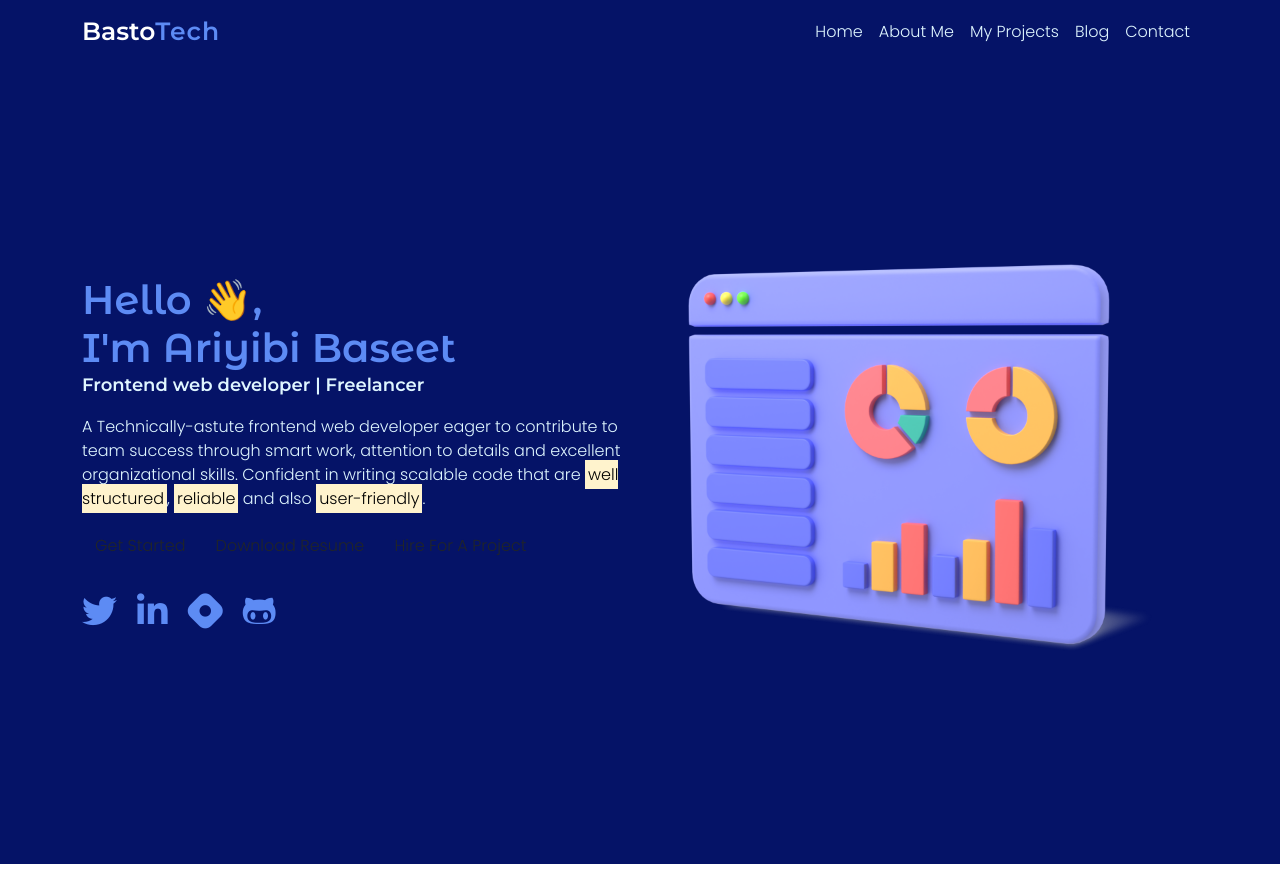
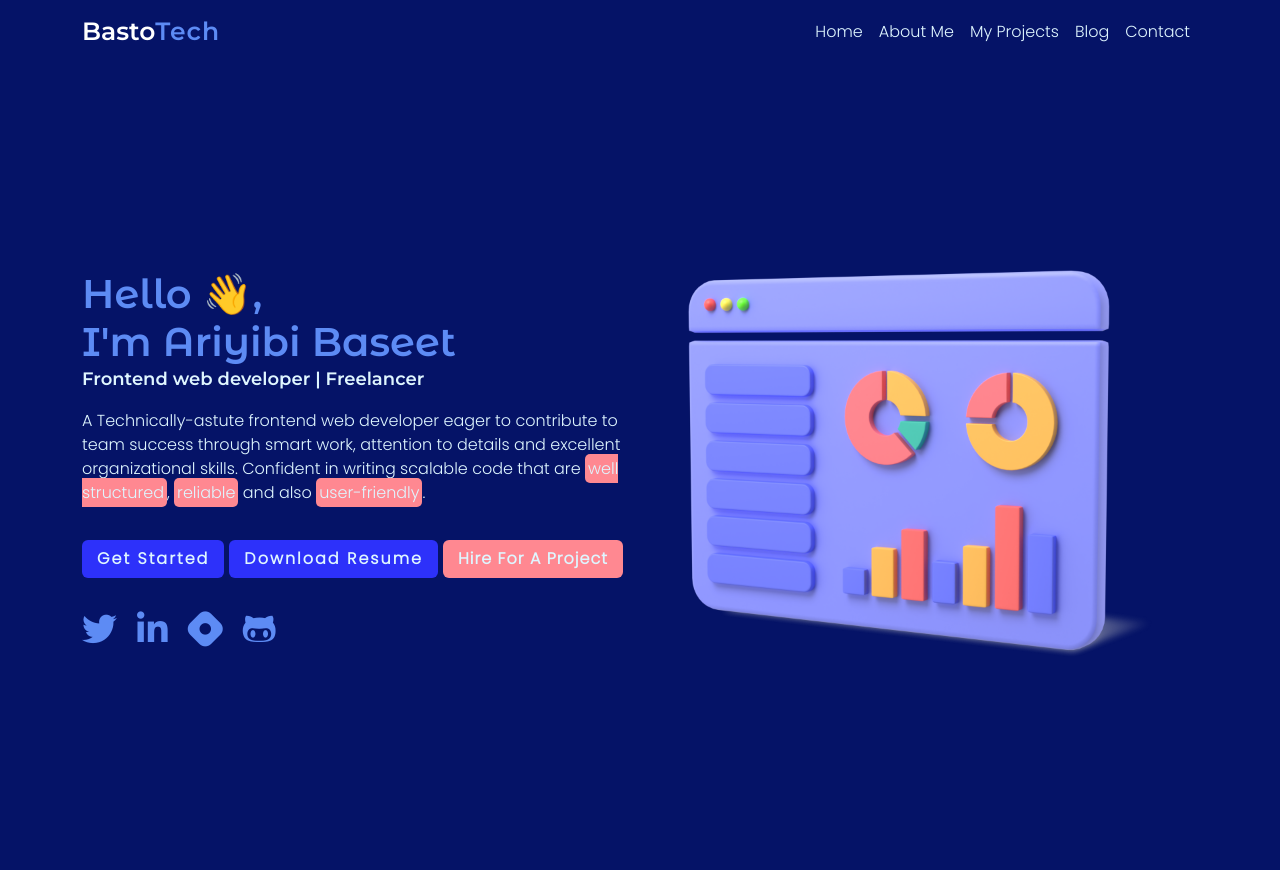
Before and after one commit to Ariyibi-Baseet/Portfolio, a plain HTML site: page index.html in a window 1280 px wide. Drawn offline with nearby package versions, Linux system fonts and the light colour scheme.

Commit message:
style the landing section

```diff
--- a/asset/css/style.css
+++ b/asset/css/style.css
@@ -6,6 +6,8 @@
     --blue:#2D31FA;
     --light-blue:#5D8BF4;
     --lighter-blue:#DFF6FF;
+    --pinky-like:#FF8891;
+    --green-like:#52CAB6;
 }
 
 *{
@@ -14,6 +16,7 @@
 
 body{
     font-size:16px;
+    background-color:var(--deep-blue) !important;
 }
 
 /* Styling for Preloader Section */
@@ -63,13 +66,10 @@ section{
     background-color:var(--deep-blue);
     /* border:2px solid white; */
     position: relative;
-    margin-top:64px;
+    margin-top:70px;
     z-index: 997;
 }
 
-.landing-sec{
-    /* border:2px solid white; */
-}
 
 .landing-col{
     display:flex;
@@ -94,9 +94,36 @@ section{
     font-family: 'Poppins', sans-serif;
 }
 
+mark{
+    background-color:var(--pinky-like) !important;
+    /* font-weight:bold; */
+    border-radius:5px;
+    color:var(--lighter-blue);
+}
+
+.btn-wrapper{
+    display: flex;
+    flex-wrap:wrap;
+    margin-top:30px;
+}
 .more-btn{
     font-family: 'Poppins', sans-serif !important;
     font-weight:400;
+    margin:5px 5px 5px 0;
+    flex-grow:1;
+}
+.gs-btn,.download-btn{
+    background-color:var(--blue) !important;
+    font-weight:bold !important;
+    color:var(--lighter-blue) !important;
+    letter-spacing: 2px;
+}
+.hire-btn{
+    flex-grow:1;
+    background-color: var(--pinky-like) !important;
+    font-weight:bold !important;
+    color:var(--lighter-blue) !important;
+    letter-spacing: 1px;
 }
 
 .social-icons{
```
